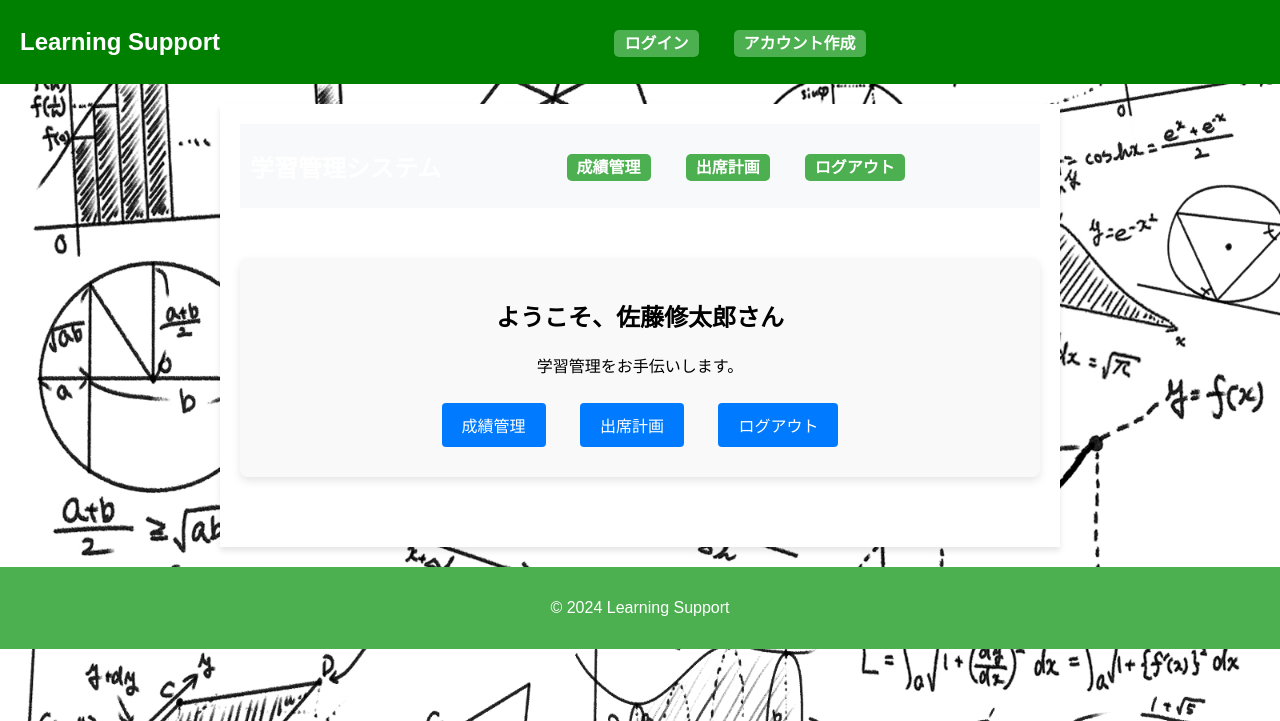
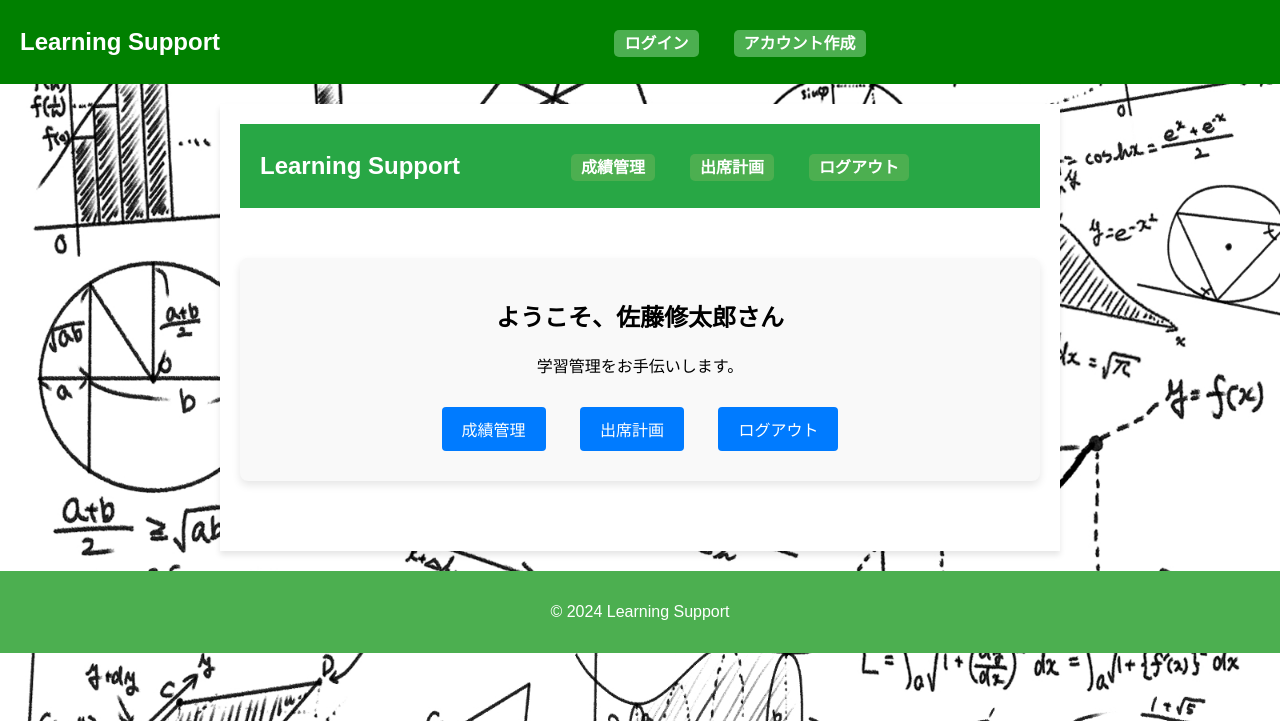
Before and after one commit to RyoRI45/NewData, a Django app: template core/templates/core/student_home.html in a window 1280 px wide. Shown: the top 721 px of the page. Run offline with Django 5.2, Linux system fonts and the light colour scheme; the template is opened without the code that fills it: values that come from a table or form of the project are taken from there, others are empty; data comes from the database, SQL or seed files in the repository.

Commit message:
ナビゲーションバーの改良

```diff
--- a/core/templates/core/student_home.html
+++ b/core/templates/core/student_home.html
@@ -2,30 +2,30 @@
 
 {% block content %}
 <!-- ヘッダー -->
-<header style="display: flex; justify-content: space-between; align-items: center; padding: 10px; background-color: #f8f9fa;">
-    <div>
-        <h1>学習管理システム</h1>
-    </div>
+<header style="display: flex; justify-content: space-between; align-items: center; padding: 10px 20px; background-color: #28a745; color: white;">
+    <h1 style="margin: 0; font-size: 1.5rem;">Learning Support</h1>
     <!-- ナビゲーションバー -->
     <nav>
         <ul style="list-style: none; display: flex; gap: 15px; margin: 0; padding: 0;">
-            <li><a href="{% url 'student_home' %}">成績管理</a></li>
-            <li><a href="{% url 'attendance_plan' %}">出席計画</a></li>
-            <li><a href="{% url 'logout' %}">ログアウト</a></li>
+            <li><a href="{% url 'manage_grades' %}" style="text-decoration: none; color: white; font-weight: bold;">成績管理</a></li>
+            <li><a href="{% url 'attendance_plan' %}" style="text-decoration: none; color: white; font-weight: bold;">出席計画</a></li>
+            <li><a href="{% url 'logout' %}" style="text-decoration: none; color: white; font-weight: bold;">ログアウト</a></li>
         </ul>
     </nav>
 </header>
-<div class="content-container">
+
+<!-- メインコンテンツ -->
+<div class="content-container" style="padding: 20px;">
     <h2>ようこそ、{{ student.student_name }}さん</h2>
     <p>学習管理をお手伝いします。</p>
 
     <!-- ボタンエリア -->
-    <div class="button-group">
+    <div class="button-group" style="margin-top: 20px;">
         <form method="GET" action="{% url 'manage_grades' %}" style="display: inline;">
-            <button type="submit" class="btn">成績管理</button>
+            <button type="submit" class="btn btn-primary">成績管理</button>
         </form>
         <form method="GET" action="{% url 'attendance_plan' %}" style="display: inline;">
-            <button type="submit" class="btn">出席計画</button>
+            <button type="submit" class="btn btn-primary">出席計画</button>
         </form>
         <form method="POST" action="{% url 'logout' %}" style="display: inline;">
             {% csrf_token %}
```
